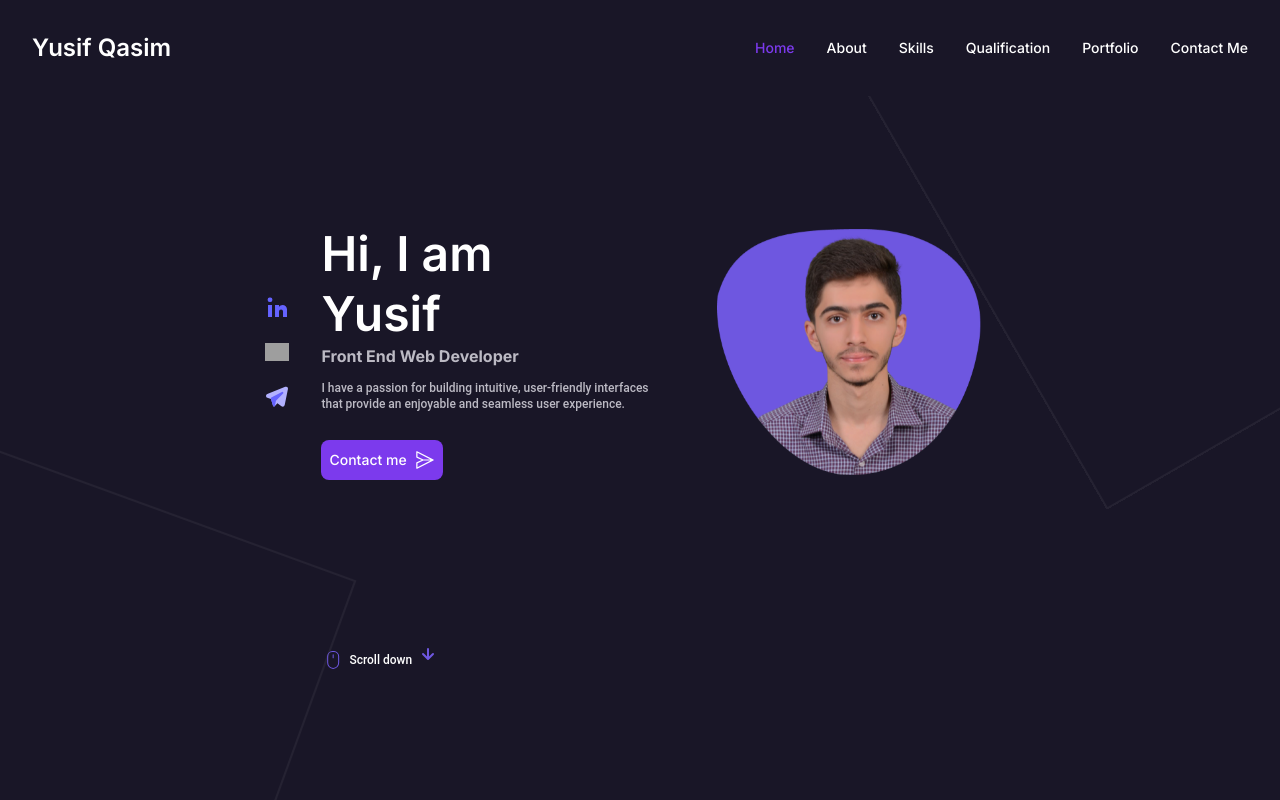
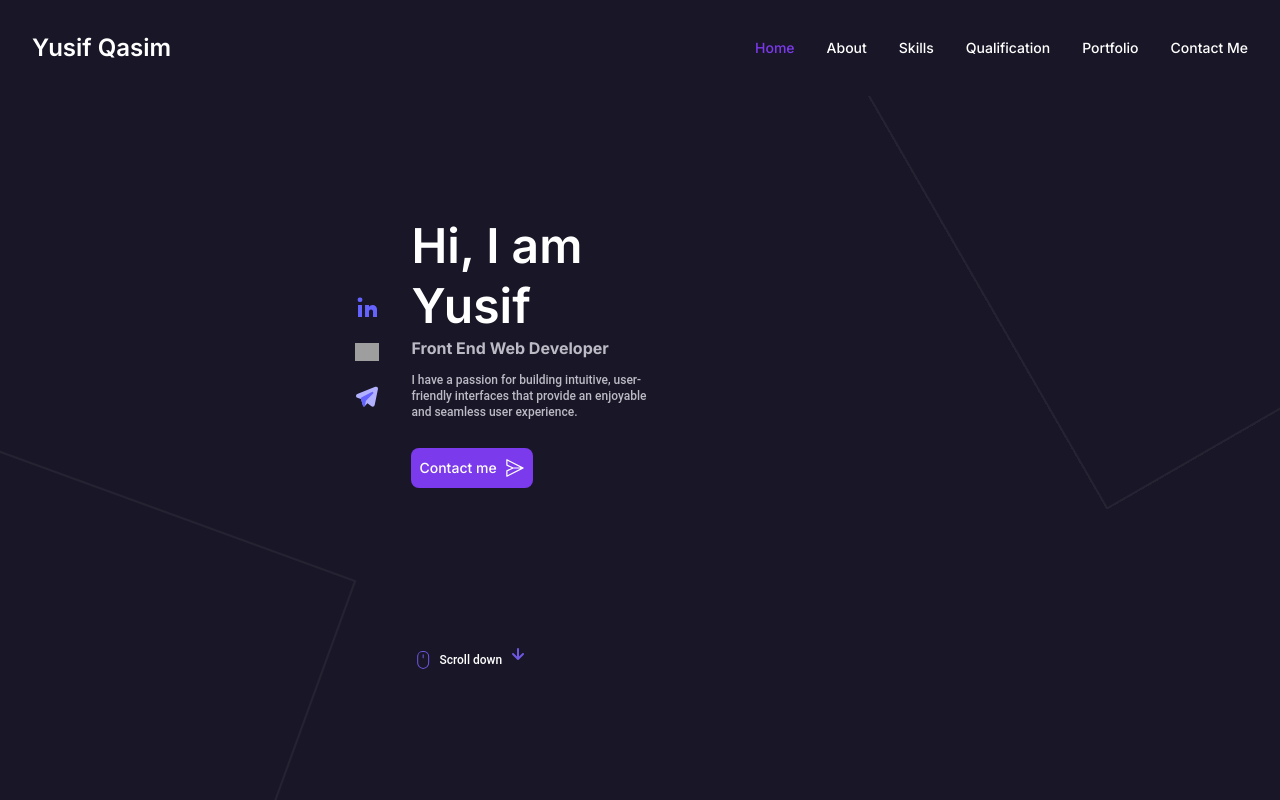
Before and after one commit to YousifQesim/portfolio, a Next.js app: page / in a window 1280 px wide. Shown: the top 800 px of the page. Built offline with nearby package versions, Linux system fonts and the light colour scheme; grey boxes are pictures that could not be loaded.

Commit message:
homepage image remove

```diff
--- a/src/components/Pages/Home.js
+++ b/src/components/Pages/Home.js
@@ -161,13 +161,13 @@ const Home = () => {
             transition={{ duration: 0.5 }}
             className="relative w-full md:w-4/5 mx-auto"
           >
-            <AnimatedImage
+            {/* <AnimatedImage
             loading="eager"
               src="/my.webp"
               alt="Personal Image - Yusif Qasim"
               width={270}
               height={270}
-            />
+            /> */}
 
           </motion.div>
         </div>
```
